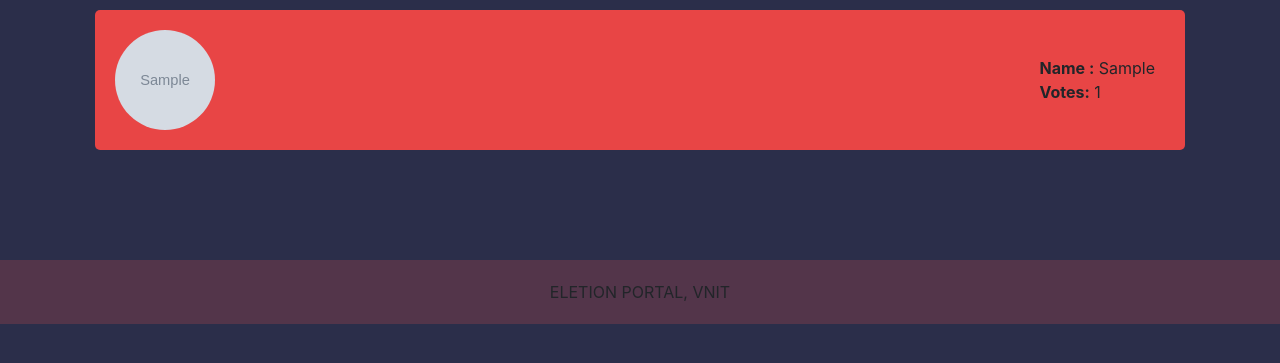
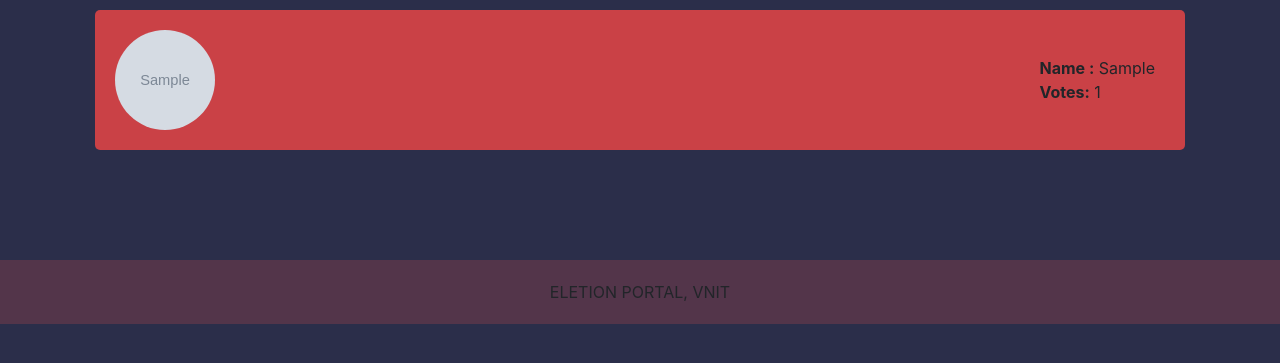
Before and after one commit to KunalMoharkar/Election-portal, a Django app: page /election/results/1 in a window 1280 px wide. Shown: the part 56-419 px from the top of the page. Run offline with Django 3.2, Linux system fonts and the light colour scheme; a user stored in the database is signed in; tables that the repository leaves empty hold one stand-in row (values such as "Sample post"); grey boxes marked "Sample" are stand-in pictures; style sheets or scripts are compiled from the project's sources; some libraries are stand-ins or nearby versions.

Commit message:
dockerfile

```diff
--- a/Electionportal/Election/static/Election/css/election-results.css
+++ b/Electionportal/Election/static/Election/css/election-results.css
@@ -12,7 +12,7 @@
   padding: 10px;
   margin: 10px;
   width: 100%;
-  background-color: #e84545;
+  background-color: #e84545d7;
   border-radius: 5px;
   transition-duration: 500ms;
 }
--- a/Electionportal/Election/static/Election/css/election-results.sass
+++ b/Electionportal/Election/static/Election/css/election-results.sass
@@ -1,5 +1,5 @@
 
-$card-bg:  #e84545
+$card-bg:  #e84545d7
 $card-shadow: black
 
 .container
```
Also changed, not shown: 2 other files.
